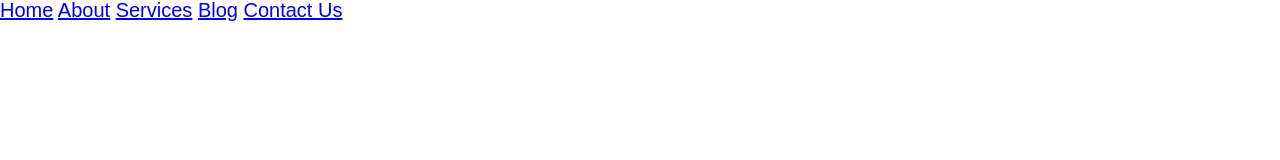
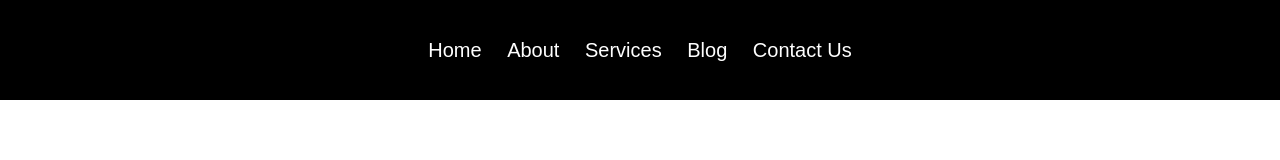
Before and after one commit to ricardo415/ricardo415.github.io, a plain HTML site: page class.work/horizontal-nav/index.html in a window 1280 px wide. Drawn offline with Linux system fonts and the light colour scheme.

Commit message:
class work

```diff
--- a/class.work/horizontal-nav/css/style.css
+++ b/class.work/horizontal-nav/css/style.css
@@ -2,3 +2,23 @@ body {
 	font-family: Arial, Helvetica, sans-serif;
 	font-size: 20px;
 }
+nav {
+
+  background: black;
+  text-align: center;
+}
+
+ a {
+ 	color: white;
+ 	display: inline-block;
+ 	padding: 40px 10px;
+ 	text-decoration: none;
+
+}
+
+a:hover {
+	background-color: #ff7401;
+	color: #ffffff;
+
+
+}
```
